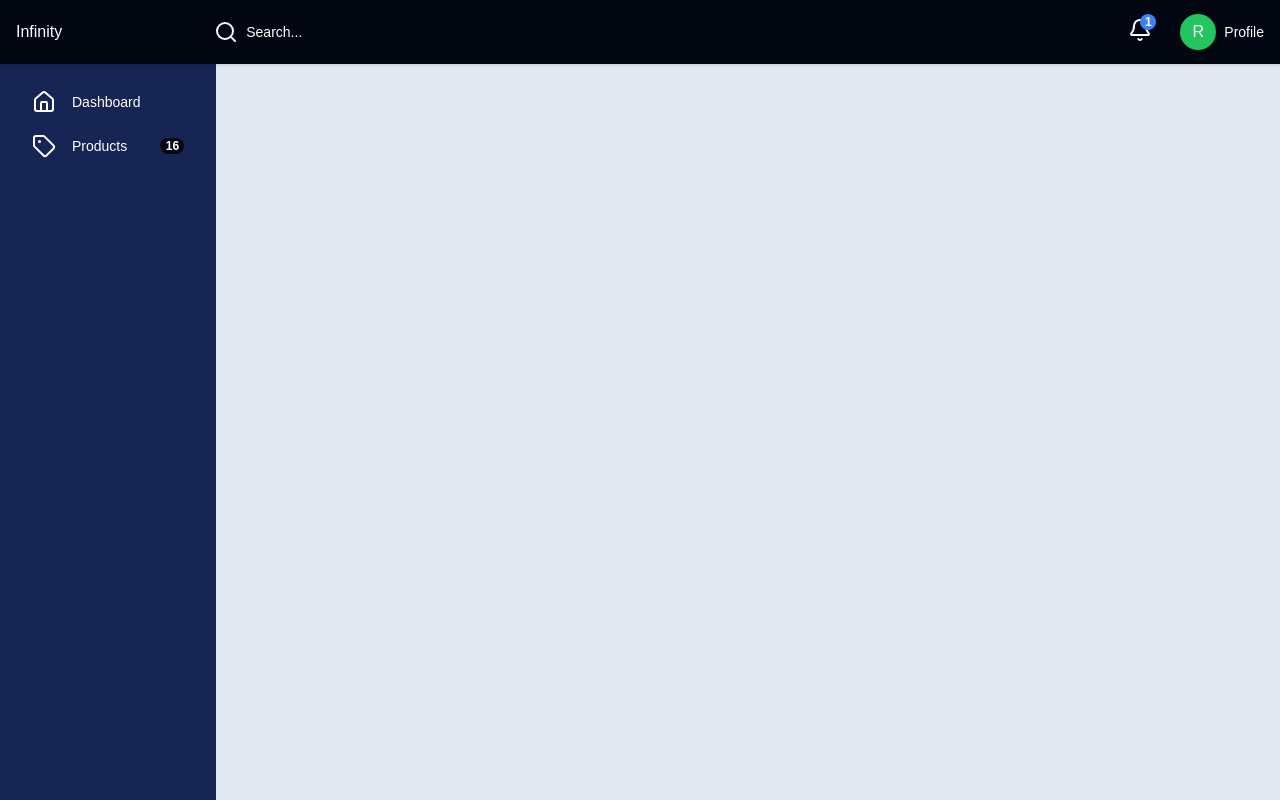
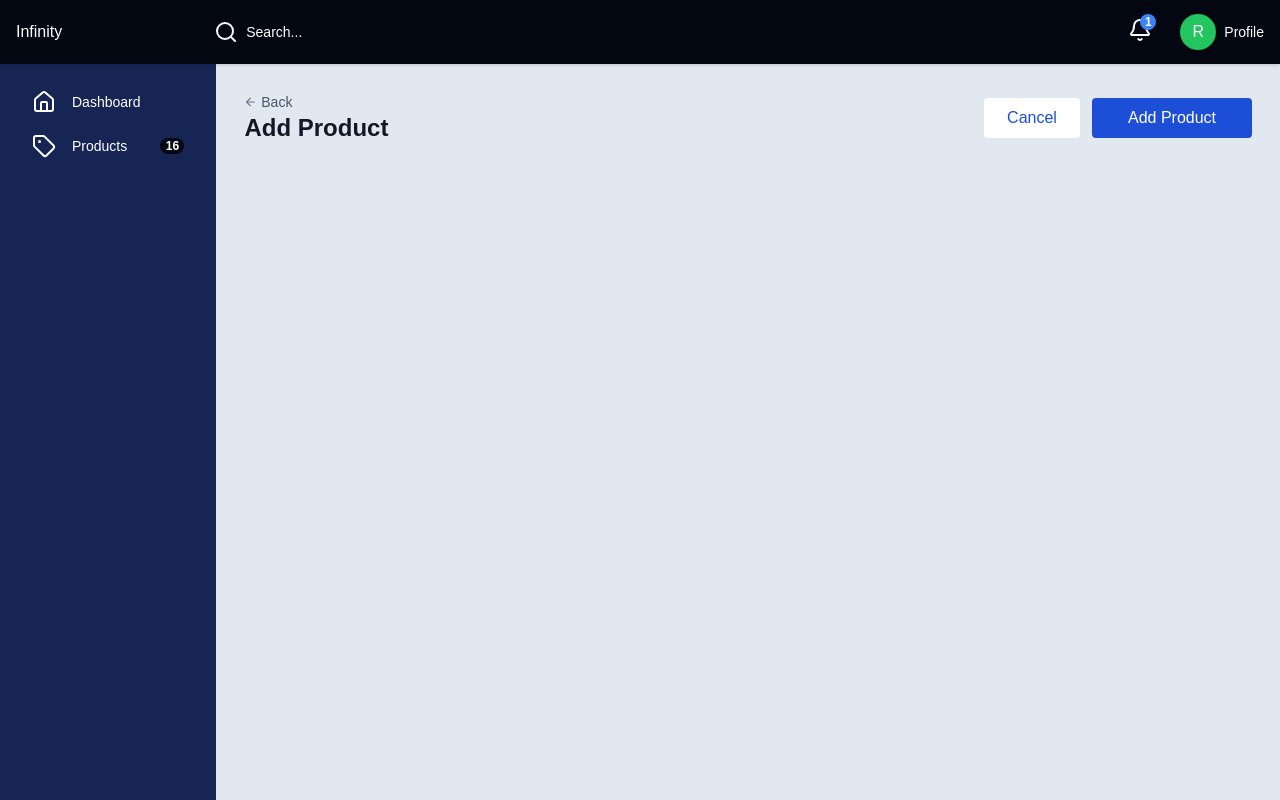
Before and after one commit to asim16111980/Infinity-Dashboard, a Next.js app: page /products/addProduct in a window 1280 px wide. Built offline with nearby package versions, Linux system fonts and the light colour scheme.

Commit message:
Update Button Component

```diff
--- a/src/app/(pages)/products/addProduct/page.tsx
+++ b/src/app/(pages)/products/addProduct/page.tsx
@@ -2,11 +2,27 @@ import PageHeader from "@/app/ui/components/PageHeader/PageHeader";
 import { Plus } from "lucide-react";
 
 const Page = () => {
-    return (
-        <section className="size-full flex flex-col gap-7 bg-slate-200 p-7" >
-        {/* <PageHeader title="product" regularButton={{ title: "export" }} iconButton={{title:"add product",lucideIcon:Plus}}/> */}
-        </section>
-    );
-}
+  return (
+    <section className="size-full flex flex-col gap-7 bg-slate-200 p-7">
+      <PageHeader
+        title="add product"
+        regularButtons={[
+          {
+            variant: "secondary",
+            title: "cancel",
+            className: "w-24 h-10 bg-white text-base text-blue-700 rounded",
+          },
+          {
+            title: "add product",
+            href: "/products/add",
+            className:
+              "w-40 h-10 gap-2 text-white text-base bg-blue-700 rounded",
+          },
+        ]}
+        backButton
+      />
+    </section>
+  );
+};
 
 export default Page;
--- a/src/app/(pages)/products/page.tsx
+++ b/src/app/(pages)/products/page.tsx
@@ -12,12 +12,22 @@ const Page = () => {
     <section className="size-full flex flex-col gap-7 bg-slate-200 p-7">
       <PageHeader
         title="product"
-        regularButton={{ title: "export" }}
-        linkButton={{
-          title: "add product",
-          lucideIcon: Plus,
-          href: "/products/add",
-        }}
+        regularButtons={[
+          {
+            variant: "secondary",
+            title: "export",
+            className: "w-24 h-10 bg-white text-base text-blue-700 rounded",
+          },
+          {
+            asChild: true,
+            title: "add product",
+            lucideIcon: Plus,
+            iconClassName: "size-6",
+            href: "/products/add",
+            className:
+              "w-40 h-10 gap-2 text-white text-base bg-blue-700 rounded",
+          },
+        ]}
       />
       <div className="w-full flex-1 flex flex-col gap-7 p-7 bg-white rounded-md shadow">
         <div className="w-full flex items-center justify-between">
@@ -30,8 +40,14 @@ const Page = () => {
             />
           </div>
           <div className="flex items-center gap-4">
-            <IconButton lucideIcon={Pencil} className="size-10 bg-white text-blue-500 border border-slate-200 rounded hover:bg-blue-50 hover:border-blue-200 hover:text-blue-600"/>
-            <IconButton lucideIcon={Trash} className="size-10 bg-white text-blue-500 border border-slate-200 rounded hover:bg-blue-50 hover:border-blue-200 hover:text-blue-600"/>
+            <IconButton
+              lucideIcon={Pencil}
+              className="size-10 bg-white text-blue-500 border border-slate-200 rounded hover:bg-blue-50 hover:border-blue-200 hover:text-blue-600"
+            />
+            <IconButton
+              lucideIcon={Trash}
+              className="size-10 bg-white text-blue-500 border border-slate-200 rounded hover:bg-blue-50 hover:border-blue-200 hover:text-blue-600"
+            />
           </div>
         </div>
         <div className="w-full flex-1 overflow-x-auto">
@@ -74,12 +90,16 @@ const Page = () => {
         </div>
         <div className="w-full h-9 flex items-center justify-between">
           <div className="w-96 flex items-center justify-between">
-        <IconButton lucideIcon={ArrowLeft} className="text-slate-400"/>
-          <ul className="flex-1 flex items-center text-base text-slate-600 mx-2">
-            <li><Link href="#">1</Link></li>
-            <li><Link href="#">...</Link></li>
+            <IconButton lucideIcon={ArrowLeft} className="text-slate-400" />
+            <ul className="flex-1 flex items-center text-base text-slate-600 mx-2">
+              <li>
+                <Link href="#">1</Link>
+              </li>
+              <li>
+                <Link href="#">...</Link>
+              </li>
             </ul>
-        <IconButton lucideIcon={ArrowRight} className="text-slate-400"/>
+            <IconButton lucideIcon={ArrowRight} className="text-slate-400" />
           </div>
           <span className="text-base text-slate-600">Results</span>
         </div>
--- a/src/app/ui/components/Button/Button.type.ts
+++ b/src/app/ui/components/Button/Button.type.ts
@@ -1,15 +1,12 @@
 import { LucideIcon } from "lucide-react";
 
 export interface ButtonProps {
+  asChild?: boolean;
+  href?: string;
+  variant?: "primary" | "secondary";
   title?: string;
   lucideIcon?: LucideIcon;
+  iconClassName?: string;
   className?: string;
-  onClick?: (event: React.PointerEvent<HTMLButtonElement>) => void;
+  onClick?: (event: React.PointerEvent<HTMLButtonElement>) => void ;
 }
-
-export interface LinkButtonProps {
-  title: string;
-  lucideIcon?: LucideIcon;
-  href: string;
-  className?: string;
-}
--- a/src/app/ui/components/Button/LinkButton.tsx
+++ b/src/app/ui/components/Button/LinkButton.tsx
@@ -1,11 +1,12 @@
 import clsx from "clsx";
 import { LinkButtonProps } from "./button.type";
-import LucideIcon from "../LucideIcon/LucideIcon";
+
 import Link from "next/link";
 
 const LinkButton = ({
   title,
   lucideIcon,
+  iconClassName,
   href,
   className,
 }: LinkButtonProps) => {
@@ -13,12 +14,12 @@ const LinkButton = ({
     <Link
       type="button"
       className={clsx(
-        "w-40 h-10 flex items-center justify-center gap-2 text-white text-base bg-blue-700 capitalize rounded",
+        "flex items-center justify-center capitalize ",
         className
       )}
       href={href}
     >
-      {lucideIcon && <LucideIcon lucideIcon={lucideIcon} className="size-6" />}
+      {lucideIcon && <LucideIcon lucideIcon={lucideIcon} className={iconClassName} />}
       <span>{title}</span>
     </Link>
   );
--- a/src/app/ui/components/Button/RegularButton.tsx
+++ b/src/app/ui/components/Button/RegularButton.tsx
@@ -1,18 +1,27 @@
 import clsx from "clsx";
 import { ButtonProps } from "./button.type";
-
-const RegularButton = ({ title, className, onClick }: ButtonProps) => {
+import LucideIcon from "../LucideIcon/LucideIcon";
+const RegularButton = ({...props}: ButtonProps) => {
+  const {
+    asChild = false,
+    href,
+    variant = "primary",
+    title,
+    lucideIcon,
+    iconClassName,
+    className,
+    onClick,
+  } = props ;
+  const Comp = asChild ? "span" : "button";
   return (
-    <button
-      type="button"
-      className={clsx(
-        "w-24 h-10 flex items-center justify-center bg-white text-base text-blue-700 capitalize rounded",
-        className
-      )}
-      onClick={onClick}
+    <Comp
+    type={asChild ? undefined : variant === "primary" ? "submit" : "button"}
+      className={clsx("flex items-center justify-center capitalize", className)}
+      onClick={!asChild ? onClick : undefined}
     >
-      {title}
-    </button>
+      {lucideIcon && <LucideIcon lucideIcon={lucideIcon} className={iconClassName} />}
+      <span>{title}</span>
+    </Comp>
   );
 };
 
--- a/src/app/ui/components/PageHeader/PageHeader.tsx
+++ b/src/app/ui/components/PageHeader/PageHeader.tsx
@@ -1,20 +1,40 @@
-import LinkButton from "../Button/LinkButton";
+import { ArrowLeft } from "lucide-react";
 import RegularButton from "../Button/RegularButton";
 import { PageHeaderProps } from "./PageHeader.type";
+import Link from "next/link";
 
-const PageHeader = ({ title, regularButton, linkButton }: PageHeaderProps) => {
+const PageHeader = ({
+  title,
+  regularButtons,
+  backButton = false,
+}: PageHeaderProps) => {
   return (
     <div className="w-full flex items-center justify-between">
-      <h2 className="text-2xl font-bold text-gray-900 capitalize">{title}</h2>
+      <div className="flex flex-col">
+        {backButton && (
+          <Link href="#">
+            <RegularButton
+              asChild
+              title="back"
+              lucideIcon={ArrowLeft}
+              iconClassName="size-3.5 text-slate-500"
+              className="w-12 h-5 text-sm text-slate-600 gap-1"
+            />
+          </Link>
+        )}
+        <h2 className="text-2xl font-bold text-gray-900 capitalize">{title}</h2>
+      </div>
       <div className="flex items-center gap-3">
-        {regularButton && <RegularButton title={regularButton.title} />}
-        {linkButton && (
-          <LinkButton
-            title={linkButton.title}
-            lucideIcon={linkButton.lucideIcon}
-            href={linkButton.href}
-          />
-        )}
+        {regularButtons &&
+          regularButtons.map((button, index) =>
+            button.asChild ? (
+              <Link href={button.href ?? "#"}>
+                <RegularButton key={index} {...button} />
+              </Link>
+            ) : (
+              <RegularButton key={index} {...button} />
+            )
+          )}
       </div>
     </div>
   );
```
Also changed, not shown: src/app/ui/components/PageHeader/PageHeader.type.ts (+3 -4 lines).
